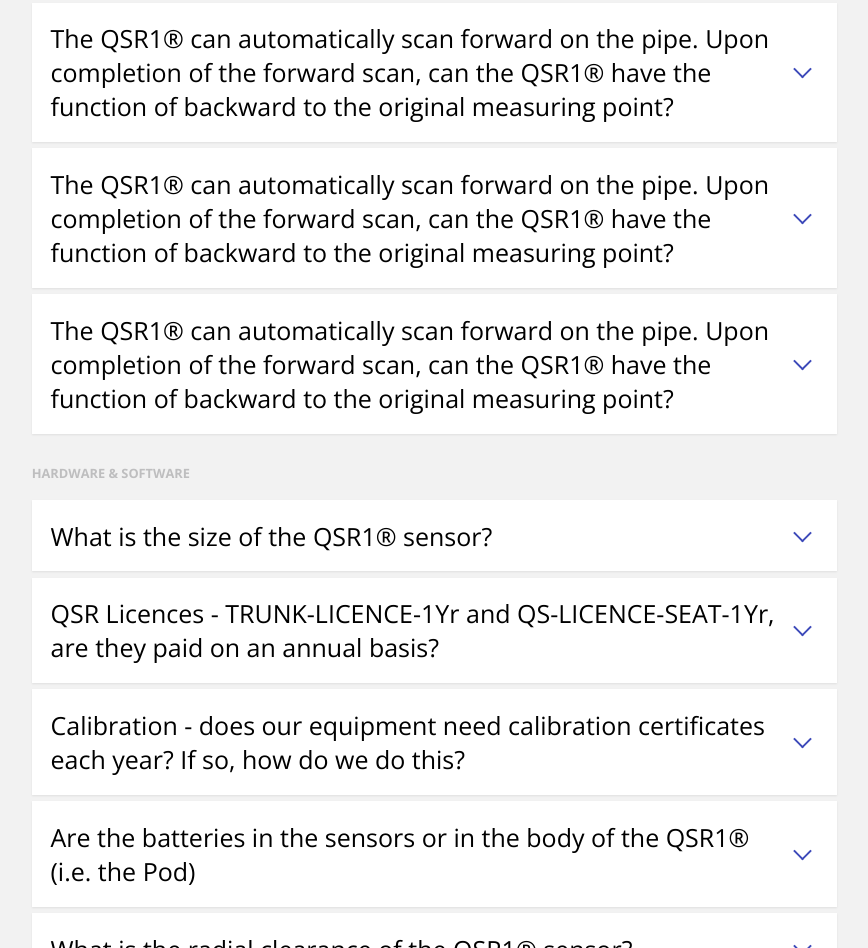
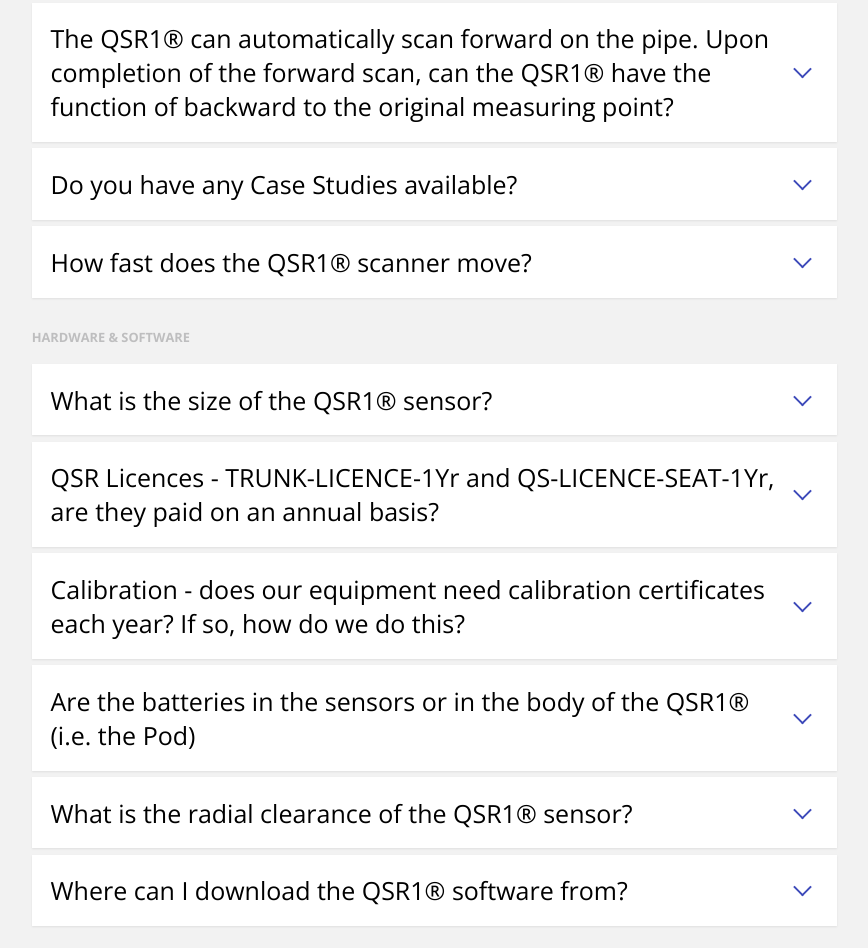
Before and after one commit to ChienAnChua/ChienAnChua.github.io, a plain HTML site: page index.html in a window 1280 px wide. Shown: the part 1956-2904 px from the top of the page, without its empty margins (315-1183 px from the left). Drawn offline with nearby package versions, Linux system fonts and the light colour scheme.

Commit message:
Update index.html

```diff
--- a/index.html
+++ b/index.html
@@ -254,7 +254,7 @@
 
 
 			<li class="cd-faq__item">
-				<a class="cd-faq__trigger" href="#0"><span>The QSR1® can automatically scan forward on the pipe. Upon completion of the forward scan, can the QSR1® have the function of backward to the original measuring point?</span></a>
+				<a class="cd-faq__trigger" href="#0"><span>Do you have any Case Studies available?</span></a>
 				<div class="cd-faq__content">
           <div class="text-component">
             <p>Yes. Please see links below:<br>
@@ -266,7 +266,7 @@
 
 
 			<li class="cd-faq__item">
-				<a class="cd-faq__trigger" href="#0"><span>The QSR1® can automatically scan forward on the pipe. Upon completion of the forward scan, can the QSR1® have the function of backward to the original measuring point?</span></a>
+				<a class="cd-faq__trigger" href="#0"><span>How fast does the QSR1® scanner move? </span></a>
 				<div class="cd-faq__content">
           <div class="text-component">
             <p>The QSR1® is designed to inspect pipe sections at supports, which typically involves scanning 0.5 meter pipe sections. The speed of the scanner on a pipe depends on the Collection and Scan configuration settings that the user has selected. For 1 cm scanning steps using the “Default” or “Dft” protocol on a NPS 10 Schedule 40 pipe, the scanning rate is approximately 17 minutes per meter. Therefore, a typical QSR1® scan is approximately 9 minutes per support location.
```
